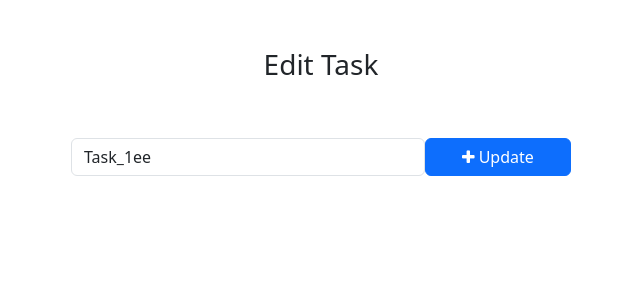
After one commit to chenchen0324/ToDo-Django, a Django app: page /todo/edit_task/1/ in a window 1280 px wide. The commit adds this page. Shown: the top 300 px of the page, without its empty margins (319-959 px from the left). Run offline with Django 4.2, Linux system fonts and the light colour scheme; data comes from the database, SQL or seed files in the repository; both versions use the stored data as it was after the commit.

Commit message:
todo final

```diff
--- /dev/null
+++ b/templates/edit_task.html
@@ -0,0 +1,27 @@
+<!DOCTYPE html>
+<html lang="en">
+<head>
+    <meta charset="UTF-8">
+    <meta name="viewport" content="width=device-width, initial-scale=1.0">
+    <title>Edit Task</title>
+
+     <!-- Bootstrap -->
+     <link href="https://cdn.jsdelivr.net/npm/bootstrap@5.3.0-alpha1/dist/css/bootstrap.min.css" rel="stylesheet" integrity="sha384-GLhlTQ8iRABdZLl6O3oVMWSktQOp6b7In1Zl3/Jr59b6EGGoI1aFkw7cmDA6j6gD" crossorigin="anonymous">
+     <script src="https://cdn.jsdelivr.net/npm/bootstrap@5.3.0-alpha1/dist/js/bootstrap.bundle.min.js" integrity="sha384-w76AqPfDkMBDXo30jS1Sgez6pr3x5MlQ1ZAGC+nuZB+EYdgRZgiwxhTBTkF7CXvN" crossorigin="anonymous"></script>
+     <!-- Font Awesome Icons -->
+     <link rel="stylesheet" href="https://cdnjs.cloudflare.com/ajax/libs/font-awesome/4.7.0/css/font-awesome.min.css">
+</head>
+<body>
+    <div class="container">
+       <h3 class="pt-5 pb-5 text-center">Edit Task</h3>
+       <!-- To Do Form -->
+       <form action="{% url 'edit_task' get_task.pk %}" method="POST" style="width:500px; margin: auto;">
+        {% csrf_token %}
+        <div class="form-group">
+            <span style="display: flex;">
+                <input type="text" name="task" class="form-control" placeholder="Add a task" value="{{ get_task.task}}">
+                <button type="submit" class="btn btn-primary" style="width: 200px;"><i class="fa fa-plus"></i> Update</button>
+            </span>
+    </div>
+</body>
+</html>
--- a/todo/urls.py
+++ b/todo/urls.py
@@ -2,4 +2,8 @@ from django.urls import path
 from . import views
 urlpatterns = [
     path('addTask/', views.addTask, name='addTask'),
+    path('mark_as_done/<int:pk>/', views.mark_as_done, name='mark_as_done'),
+    path('mark_as_undone/<int:pk>/', views.mark_as_undone, name='mark_as_undone'),
+    path('edit_task/<int:pk>/', views.edit_task, name='edit_task'),
+    path('delete_task/<int:pk>/', views.delete_task, name='delete_task'),
 ]
--- a/todo/views.py
+++ b/todo/views.py
@@ -1,6 +1,35 @@
-from django.shortcuts import render, redirect
+from django.shortcuts import render, redirect, get_object_or_404
 from .models import Task
 def addTask(request):
     task = request.POST['task']
     Task.objects.create(task=task)
     return redirect('home')
+
+def mark_as_done(request, pk):
+    task = get_object_or_404(Task, pk=pk)
+    task.is_completed = True
+    task.save()
+    return redirect('home')
+
+def mark_as_undone(request, pk):
+    task = get_object_or_404(Task, pk=pk)
+    task.is_completed = False
+    task.save()
+    return redirect('home')
+
+def delete_task(request, pk):
+    task = get_object_or_404(Task, pk=pk)
+    task.delete()
+    return redirect('home')
+
+def edit_task(request, pk):
+    get_task = get_object_or_404(Task, pk=pk)
+    if request.method == 'POST':
+        get_task.task = request.POST['task']
+        get_task.save()
+        return redirect('home')
+    else:
+        context = {
+            'get_task': get_task,
+        }
+        return render(request, 'edit_task.html', context)
--- a/todo_main/views.py
+++ b/todo_main/views.py
@@ -2,7 +2,9 @@ from django.shortcuts import render
 from todo.models import Task
 def home(request):
     tasks = Task.objects.filter(is_completed=False).order_by('updated_at')
+    completed_tasks = Task.objects.filter(is_completed=True).order_by('updated_at')
     context = {
         'tasks': tasks,
+        'completed_tasks': completed_tasks,
     }
     return render(request, 'home.html', context)
```
Also changed, not shown: templates/home.html (+9 -4 lines), db.sqlite3.
